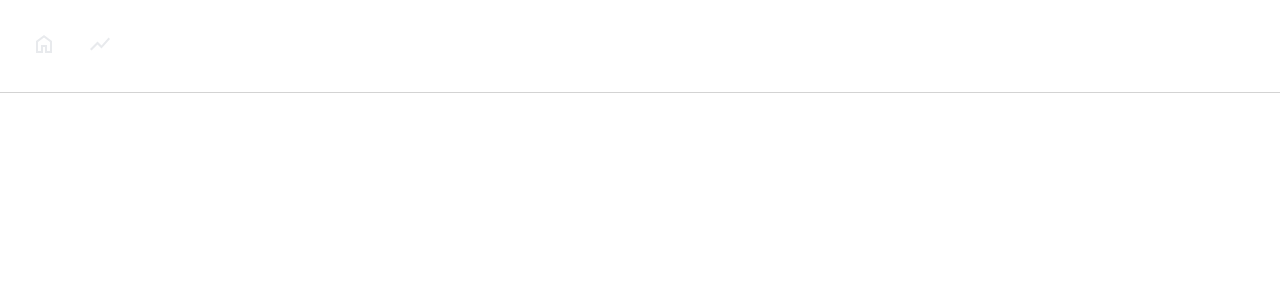
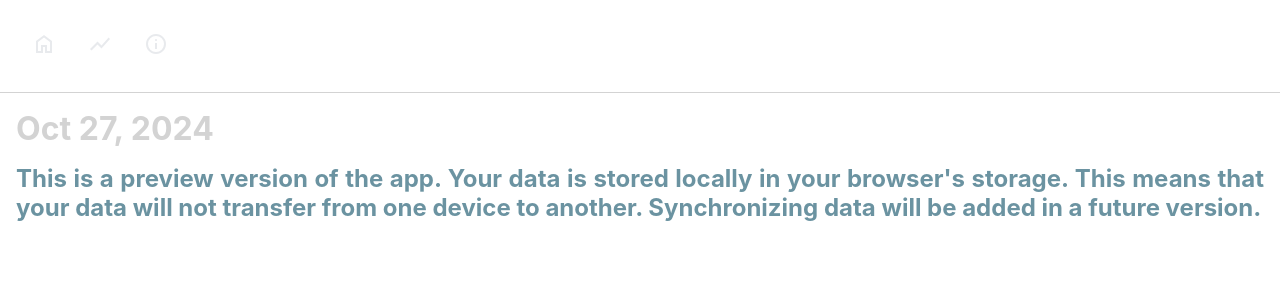
Before and after one commit to best-yuriy/happy-grant-app, a React (Create React App) app: page /info in a window 1280 px wide. Before the commit this address had no page. Shown: the top 300 px of the page. Built offline with nearby package versions, Linux system fonts and the light colour scheme.

Commit message:
feat: Info view

```diff
--- a/src/App.js
+++ b/src/App.js
@@ -4,6 +4,8 @@ import DayHappinessPrompt from './components/DayHappinessPrompt';
 import HappinessStats from './components/HappinessStats';
 import NavHome from './assets/nav-home.svg'
 import NavStats from './assets/nav-stats.svg'
+import NavInfo from './assets/nav-info.svg'
+import Info from './components/Info';
 
 function App() {
   return (
@@ -12,11 +14,13 @@ function App() {
         <nav>
           <Link to="/" className="nav-item"><img src={NavHome} alt='home'/></Link>
           <Link to="/stats" className="nav-item"><img src={NavStats} alt='stats'/></Link>
+          <Link to="/info" className="nav-item"><img src={NavInfo} alt='info'/></Link>
         </nav>
         <div id="main-content">
           <Routes>
             <Route path="/" element={<DayHappinessPrompt />}></Route>
             <Route path="/stats" element={<HappinessStats />}></Route>
+            <Route path="/info" element={<Info />}></Route>
           </Routes>
         </div>
       </BrowserRouter>
--- /dev/null
+++ b/src/components/Info.css
@@ -0,0 +1,24 @@
+#info {
+    padding: 1rem 1rem 0 1rem;
+}
+
+#info section {
+    padding-bottom: 1rem;
+}
+
+#info section h1 {
+    font-size: 2em;
+    margin-block-start: 0;
+    margin-block-end: 1rem;
+    text-align: left;
+    color: lightgrey;
+}
+
+#info section p {
+    margin-block-start: 0;
+    margin-block-end: 1rem;
+    font-size: 1.5em;
+    text-align: justify;
+    color: #6b93a1;
+    font-weight: bold;
+}
--- /dev/null
+++ b/src/components/Info.js
@@ -0,0 +1,14 @@
+import './Info.css'
+
+function Info() {
+    return (
+        <div id='info'>
+            <section>
+                <h1>Oct 27, 2024</h1>
+                <p>This is a preview version of the app. Your data is stored locally in your browser's storage. This means that your data will not transfer from one device to another. Synchronizing data will be added in a future version.</p>
+            </section>
+        </div>
+    );
+}
+
+export default Info;
```
Also changed, not shown: src/assets/nav-info.svg (added).
